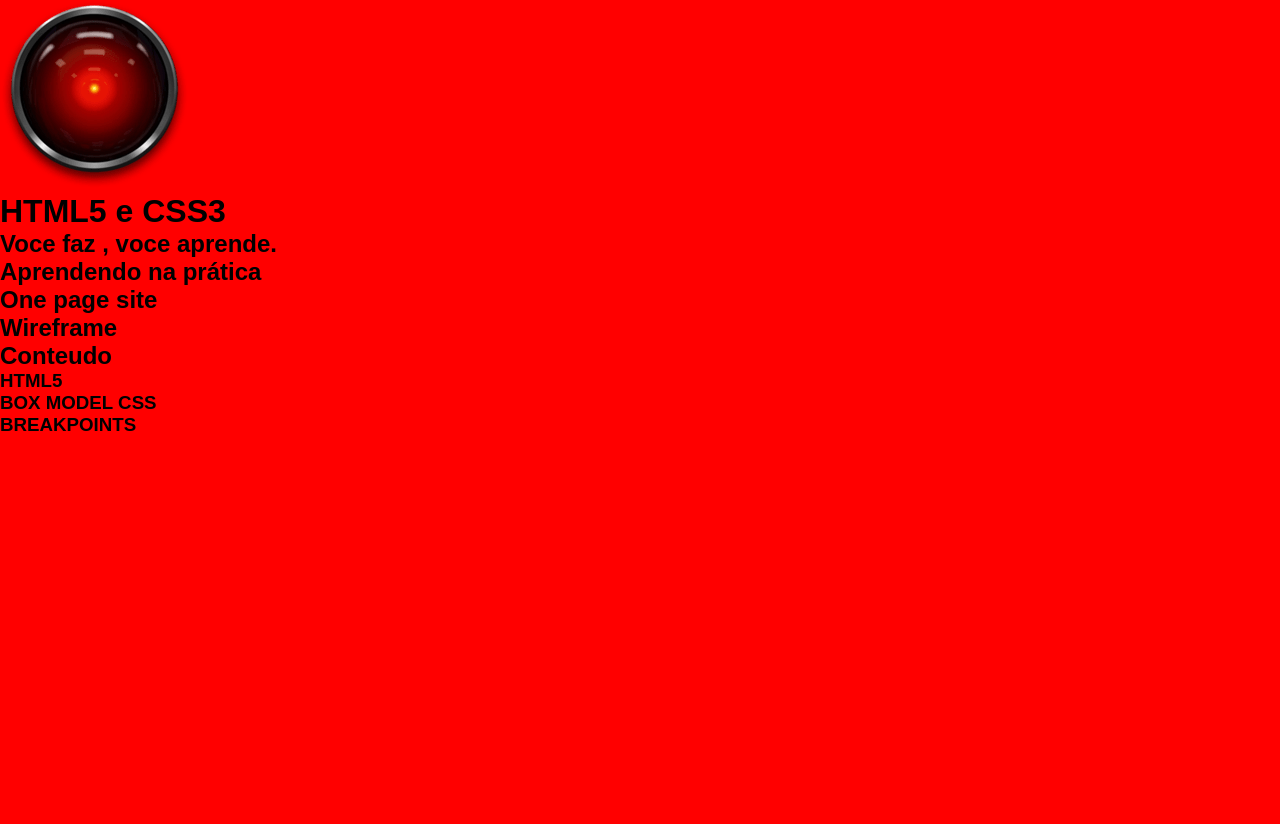
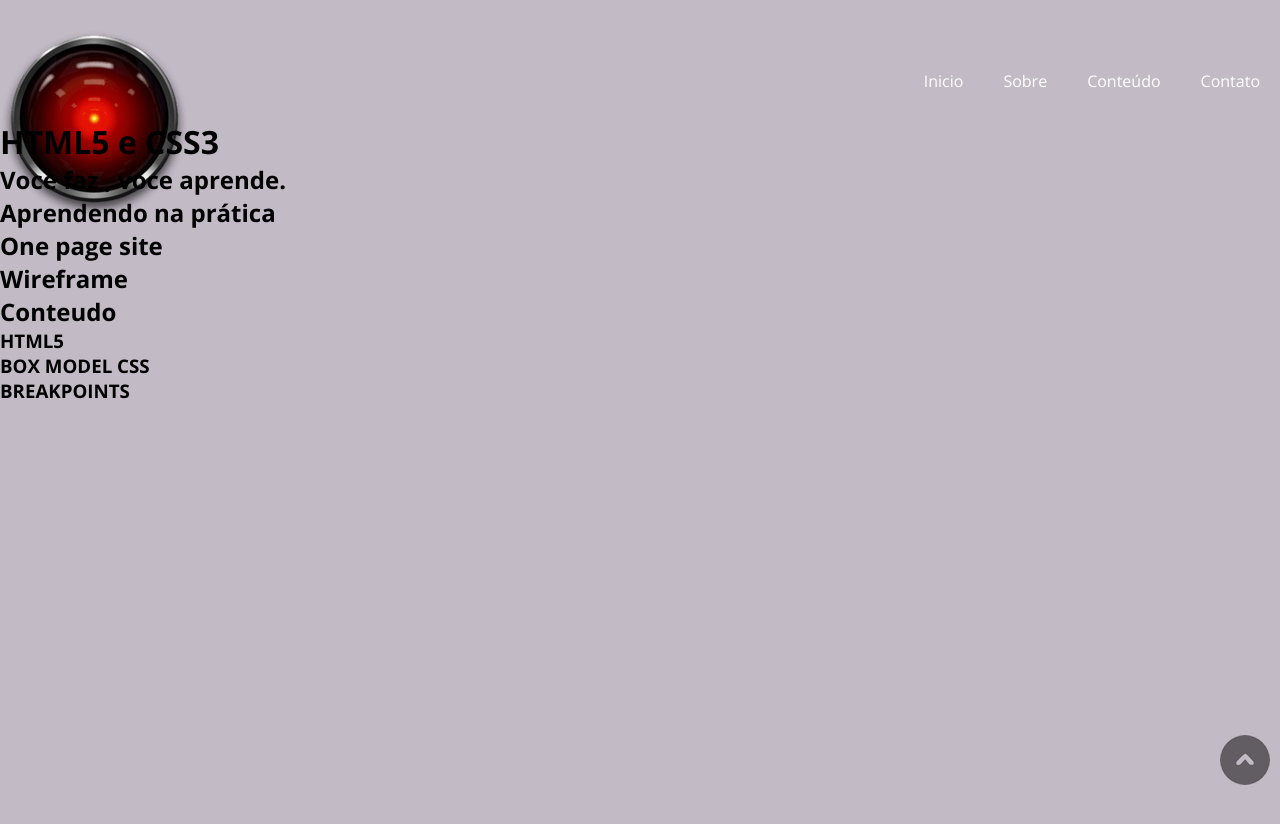
Before and after one commit to anatecnologia/HTML5-CSS3, a plain HTML site: page index.html in a window 1280 px wide. Before the commit the page ends 800 px from the top, so only its background shows below. Drawn offline with nearby package versions, Linux system fonts and the light colour scheme.

Commit message:
cabeçalho

```diff
--- a/index.html
+++ b/index.html
@@ -11,14 +11,22 @@
 </head>
 <body>
     <!--Cabeçalho-->
-    <header>
-        <div class="conteiner">
+    <header id="inicio">
+        <div class="conteiner Flex"> <!--Faz o container ficar flexivel-->
             <div id="logo">
                 <img src="img/logo.png" alt="hal 9000">
             </div>
-
+            <nav>
+                <input type="checkbox" id="check">
+                <label for="check">&#8788;</label>
+                <ul>
+                    <li><a href="#inicio">Inicio </a></li>
+                    <li><a href="#sobre">Sobre</a></li>
+                    <li><a href="#conteudo">Conteúdo</a></li>
+                    <li><a href="#contato">Contato</a></li>
+                </ul>
+            </nav>
         </div>
-
     </header>
 
     <!--Destaque-->
@@ -27,17 +35,13 @@
              <h1>HTML5 e CSS3</h1>
             <h2>Voce faz , voce aprende.</h2>
         </div>
-
-
     </main>
 
     <!--Sobre-->
-    <section>
+    <section id="sobre">
         <div class="container">
              <h2>Aprendendo na prática</h2>
         </div>
-
-
     </section>
 
     <!--One Page-->
@@ -55,7 +59,7 @@
     </section>
 
     <!--Conteudo-->
-    <section>
+    <section id="conteudo">
         <div class="container">
            <h2>Conteudo</h2>
             <h3>HTML5</h3>
@@ -67,12 +71,12 @@
     </section>
 
     <!--Rodapé-->
-    <footer>
+    <footer id="contato">
         <div class="container">
 
         </div>
     </footer>
-
+    <a href="#inicio" id="topo"><img src="img/topo.png" alt="topo do site"></a>
 
 </body>
 </html>
--- a/style.css
+++ b/style.css
@@ -3,6 +3,7 @@ Folha de estilo do site One page HTML5 e CSS3
 */
 
 /*Importação google fonts*/
+@import url("https://fonts.googleapis.com/css2?family=Open+Sans:wght@400;700&display=swap");
 
 
 /* CSS Reset*/
@@ -13,23 +14,80 @@ Folha de estilo do site One page HTML5 e CSS3
   }
 
   body{
-    font-family: Arial;
-     font-size:1em; /*1em tam  font padrao*/
+     font-family: "Open Sans", sans-serif;
+     font-size:1em; /* tam  font padrao*/
 }
 
     /*Layout*/
     .Container{
     margin:0 auto;
-    background-color: darkgreen;
+    background-color: rgb(157, 213, 157);
+    }
+
+    /*Flexbox*/
+    .Flex{
+        display:flex;  /*Faz o container ficar flexivel*/
+        justify-content: space-between;
+        background-color: #a9a9;
+    }
+
+    /*topo do site*/
+    #topo{
+        position: fixed;
+        right: 10px;     /*10 a direita*/
+        bottom: 10px;       /*10 abaixo e direita*/
     }
 
 
 /*Smartphone Portrait>>>>>>>>>>>>>>>>>>>>>>>>>>>>>*/
 
+/*Cabeçalho*/
+header{
+    height: 60px;
+}
+
+#logo img{
+    width: 128px; /*Largura e altura*/
+    height: 128px;
+}
+#check{
+    display: none;
+}
+
+label{
+    font-size: 3em; /*simbolo do unicode*/
+    padding-right: 15px;
+}
+/*Estilos para os itens do menu*/
+nav ul{
+    list-style: none;
+    background-color: rgb(170, 66, 226);
+    min-height: 100vh;   /* define o tamanho total da tela*/
+    position: fixed;
+    top: 60px;
+    right: -100%;
+    width: 100%;
+    transition: all 0.5s;
+}
+
+#check:checked ~ ul{
+    right: 0;
+}
+
+nav ul li{
+    padding: 20px;
+    border-bottom: 1px solid #fff;
+}
+
+nav ul li a {
+    text-decoration: none;
+    color: #fff;
+}
+
 /*Smartphone Landscape>>>>>>>>>>>>>>>>>>>>>>>>>>>>*/
 @media (min-width:576px){
     body{
-        background-color: #0ff;
+        background-color: rgb(242, 238, 230);
     }
     /*LAYOUT*/
     .Container{
@@ -39,7 +97,7 @@ Folha de estilo do site One page HTML5 e CSS3
 /*Tablet Portrait >>>>>>>>>>>>>>>>>>>>>>>>>>>>>>>>*/
 @media (min-width:768px){
     body{
-        background-color: #ff0;
+        background-color: rgb(204, 204, 188);
     }
     /*LAYOUT*/
     .Container{
@@ -50,7 +108,7 @@ Folha de estilo do site One page HTML5 e CSS3
 /*Tablet Landscape >>>>>>>>>>>>>>>>>>>>>>>>>>>>>>>>*/
 @media (min-width:992px){
     body{
-        background-color: #ff6600;
+        background-color: #e6dfdb;
     }
     /*LAYOUT*/
     .Container{
@@ -62,11 +120,47 @@ Folha de estilo do site One page HTML5 e CSS3
 /*PC >>>>>>>>>>>>>>>>>>>>>>>>>>>>>>>>>>>>>>>>>>>>>>*/
 @media (min-width:1200px){
     body{
-        background-color:#ff0000
+        background-color:#e7ebee
     }
 
     /*LAYOUT*/
     .Container{
     max-width:1140px ;
     }
+
+       /*Cabeçalho*/
+
+       header{
+        height:120px;
+       }
+
+
+       #logo img{
+    width: 189px;
+    height:189px;
+    margin-top:30px;
+    }
+
+    label{
+        display: none;
+    }
+
+    nav ul{
+        position: static;
+        height:auto;
+        background-color: transparent;
+        margin-top:50px;
+    }
+
+    nav ul li{
+        float: left;
+        border: 0;
+    }
+    nav ul li a{
+        color:#ffff;
+    }
+    nav ul li a :hover{
+        color:#c00000;
+    }
+
 }
```
